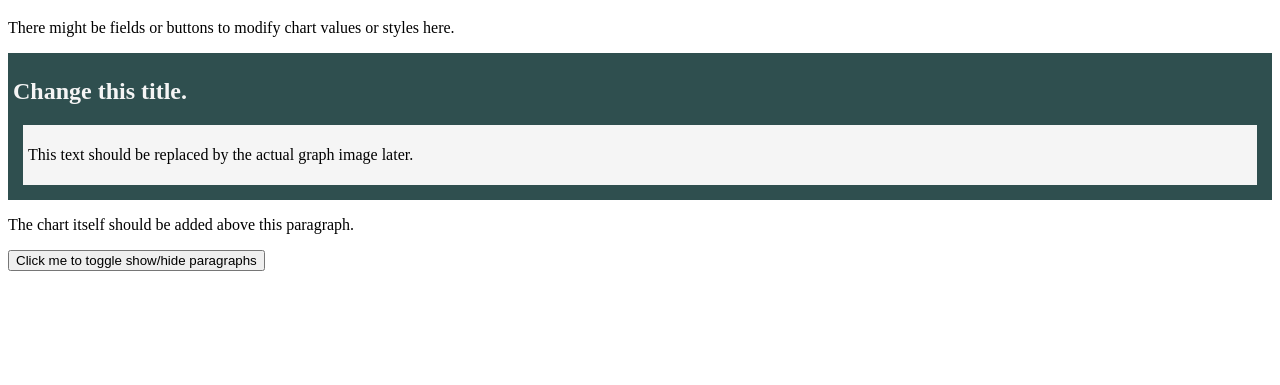
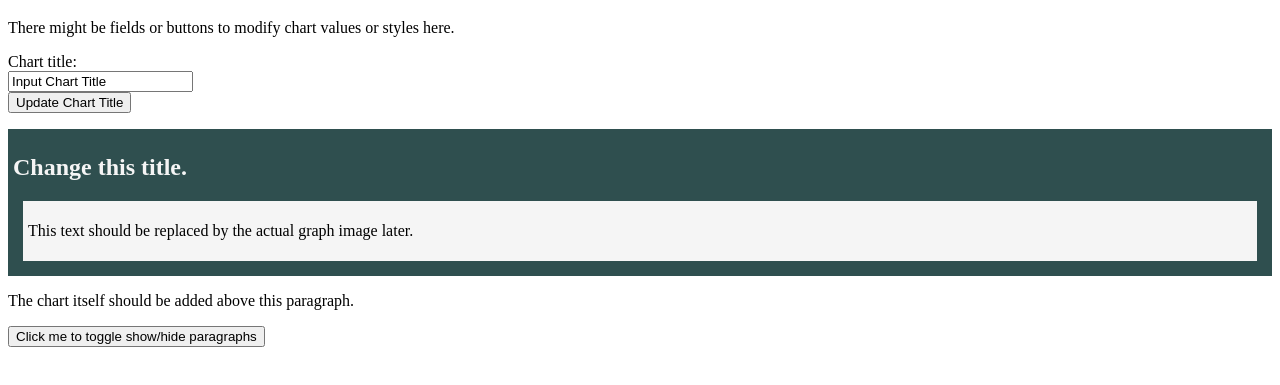
Before and after one commit to diegojcastro/bar-charts, a website: page bargraph-first-attempt.html in a window 1280 px wide. Shown: the part 61-446 px from the top of the page. Drawn offline with Linux system fonts and the light colour scheme.

Commit message:
added button IDs, last commit before trying to separate the scripts into their own js file.

```diff
--- a/bargraph-first-attempt.html
+++ b/bargraph-first-attempt.html
@@ -6,7 +6,7 @@
     <title>Example Bar Graph</title>
     <script>
       $(document).ready(function(){
-        $("button").click(function(){
+        $("#paragraphToggle").click(function(){
           $("p").toggle(200);
         });
       });
@@ -34,6 +34,12 @@
 
   <main>
     <p>There might be fields or buttons to modify chart values or styles here.</p>
+    <form>
+      <label for="titleForm">Chart title:</label><br>
+      <input type="text" id="titleForm" name="titleForm" value="Input Chart Title"><br>
+    </form>
+    <button id="updateTitle">Update Chart Title</button>
+    <p></p>
     <article class="graphBox">
       <h2 id="graphTitle">Change this title.</h2>
       <section class="graphArea">
@@ -43,7 +49,7 @@
     <p>The chart itself should be added above this paragraph.</p>
   </main>
 
-  <button>Click me to toggle show/hide paragraphs</button>
+  <button id="paragraphToggle">Click me to toggle show/hide paragraphs</button>
 
 </body>
 </html>
```
Also changed, not shown: bar-graph-scripts.js (added).
